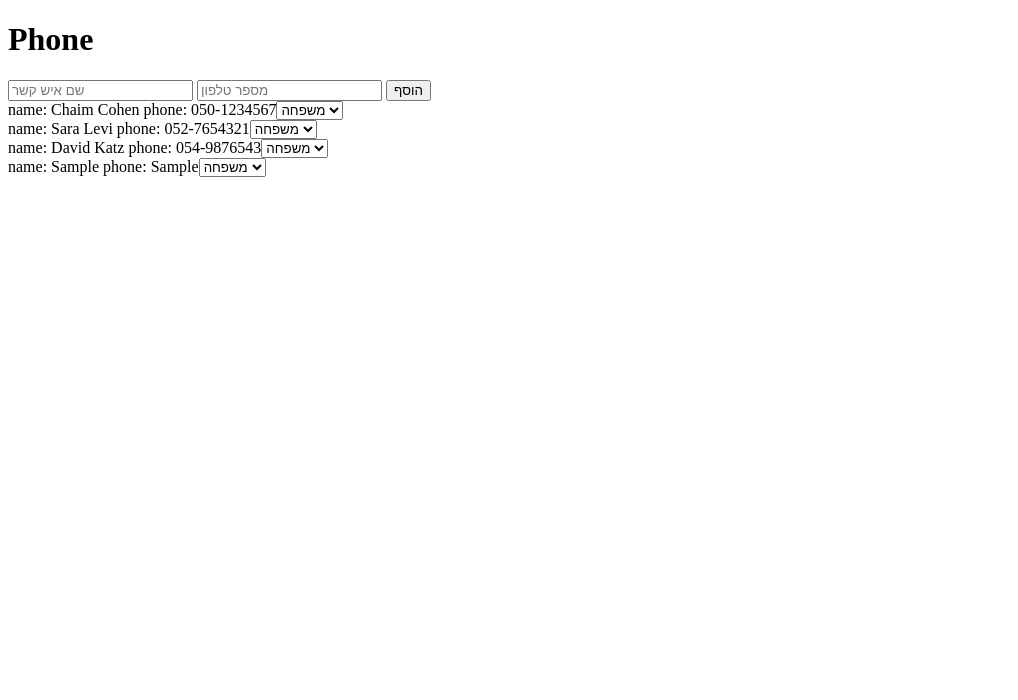
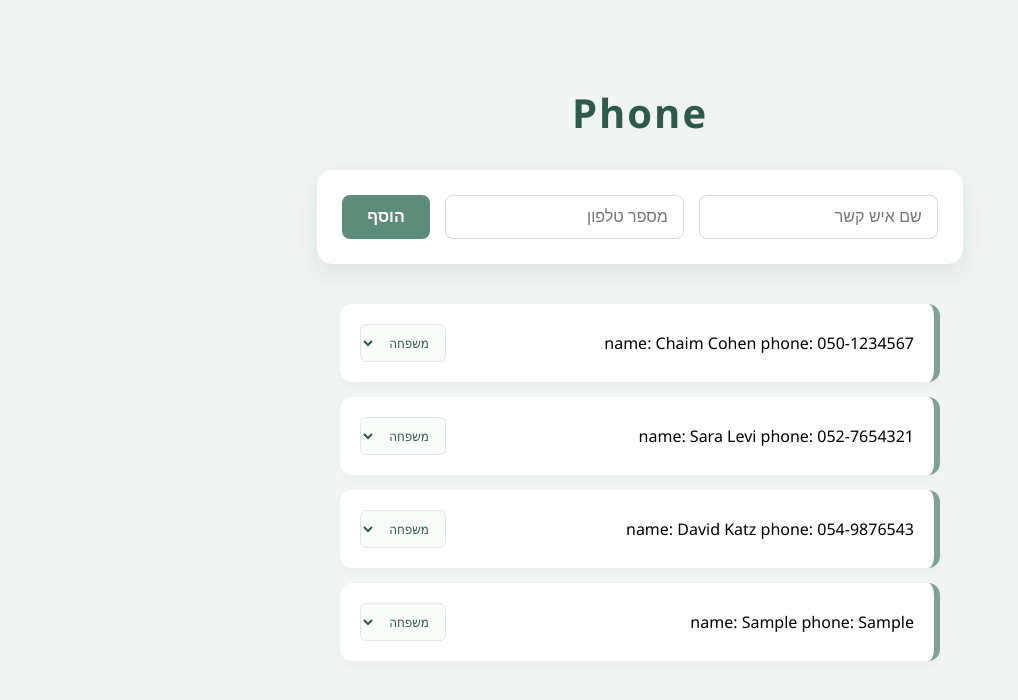
Before and after one commit to z0556748143-zipi/phone-contact, a plain HTML site: page phone.html in a window 1280 px wide. Both pictures are taken after typing "Sample", "Sample" into the empty fields and a click on the button "הוסף". Shown: the whole page, without its empty margins (0-1018 px from the left). Drawn offline with Linux system fonts and the light colour scheme.

Commit message:
add beutiful css🤗

```diff
--- a/phone.html
+++ b/phone.html
@@ -1,12 +1,14 @@
 <!DOCTYPE html>
-<html lang="en">
+<html lang="he">
 <head>
     <meta charset="UTF-8">
     <meta name="viewport" content="width=device-width, initial-scale=1.0">
     <title>Document</title>
+    <link rel="stylesheet" href="st.css">
     <script type="module" src="main.js"></script>
+
 </head>
-<body>
+<body dir="rtl">
     <h1>Phone</h1>
 
     <form id="add-contact-form">
--- /dev/null
+++ b/st.css
@@ -0,0 +1,107 @@
+/* עיצוב כללי ופונטים */
+body {
+    font-family: 'Segoe UI', Tahoma, Geneva, Verdana, sans-serif;
+    background-color: #f0f4f2; /* ירקרק בהיר מאוד ברקע */
+    display: flex;
+    flex-direction: column;
+    align-items: center;
+    padding: 50px;
+    direction: rtl;
+}
+
+h1 {
+    color: #2d5a4c; /* ירוק יער עמוק */
+    font-size: 2.5rem;
+    margin-bottom: 30px;
+    letter-spacing: 2px;
+}
+
+/* עיצוב הטופס */
+#add-contact-form {
+    background: white;
+    padding: 25px;
+    border-radius: 15px;
+    box-shadow: 0 10px 25px rgba(45, 90, 76, 0.1); /* צל עם נגיעה ירוקה */
+    display: flex;
+    gap: 15px;
+    margin-bottom: 40px;
+    transition: transform 0.3s ease;
+}
+
+#add-contact-form:hover {
+    transform: translateY(-5px);
+}
+
+input {
+    padding: 12px 15px;
+    border: 1px solid #d1d9d4;
+    border-radius: 8px;
+    outline: none;
+    font-size: 1rem;
+    transition: all 0.3s;
+}
+
+input:focus {
+    border-color: #82a194; /* ירוק מרווה בפוקוס */
+    box-shadow: 0 0 5px rgba(130, 161, 148, 0.3);
+}
+
+button {
+    padding: 12px 25px;
+    background-color: #5e8c7a; /* ירוק מרווה קלאסי */
+    color: white;
+    border: none;
+    border-radius: 8px;
+    cursor: pointer;
+    font-weight: bold;
+    font-size: 1rem;
+    transition: background 0.3s;
+}
+
+button:hover {
+    background-color: #4a6f61; /* ירוק כהה יותר במעבר עכבר */
+}
+
+/* עיצוב רשימת אנשי הקשר */
+#contacts, #contactsss {
+    width: 100%;
+    max-width: 600px;
+    display: flex;
+    flex-direction: column;
+    gap: 15px;
+}
+
+/* עיצוב כל כרטיס איש קשר */
+#contacts > div, #contactsss > div {
+    background: white;
+    padding: 20px;
+    border-radius: 12px;
+    display: flex;
+    justify-content: space-between;
+    align-items: center;
+    box-shadow: 0 4px 10px rgba(0,0,0,0.03);
+    border-right: 6px solid #82a194; /* פס ירוק עדין בצד */
+    animation: fadeIn 0.5s ease;
+}
+
+/* עיצוב ה-Select */
+select {
+    padding: 8px 12px;
+    border-radius: 6px;
+    border: 1px solid #e0e6e3;
+    background-color: #f9fbf9;
+    color: #2d5a4c;
+    cursor: pointer;
+    font-family: inherit;
+    outline: none;
+}
+
+select:hover {
+    border-color: #82a194;
+}
+
+/* אנימציה להוספה */
+@keyframes fadeIn {
+    from { opacity: 0; transform: translateY(10px); }
+    to { opacity: 1; transform: translateY(0); }
+}
```
